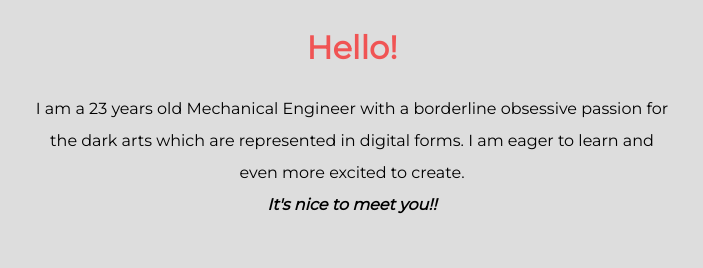
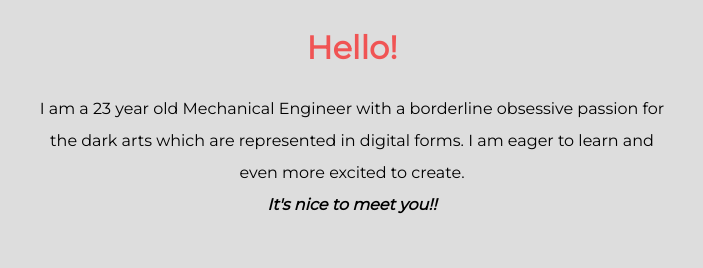
Before and after one commit to uroupa/about, a plain HTML site: page index.html in a window 1280 px wide. Shown: the part 939-1207 px from the top of the page, 288-991 px from the left. Drawn offline with Linux system fonts and the light colour scheme.

Commit message:
Grammar correction

```diff
--- a/index.html
+++ b/index.html
@@ -25,7 +25,7 @@
     <div class="profile">
       <img class="profile-photo" src="images/victor.png" alt="uroupa profile photo">
       <h2>Hello!</h2>
-      <p class="profile-text">I am a 23 years old Mechanical Engineer with a borderline obsessive passion for the dark arts which are represented in digital forms. I am eager to learn and even more excited to create.<br> <em>It's nice to meet you!!</em></p>
+      <p class="profile-text">I am a 23 year old Mechanical Engineer with a borderline obsessive passion for the dark arts which are represented in digital forms. I am eager to learn and even more excited to create.<br> <em>It's nice to meet you!!</em></p>
     </div>
     <hr>
     <div class="skills">
```
